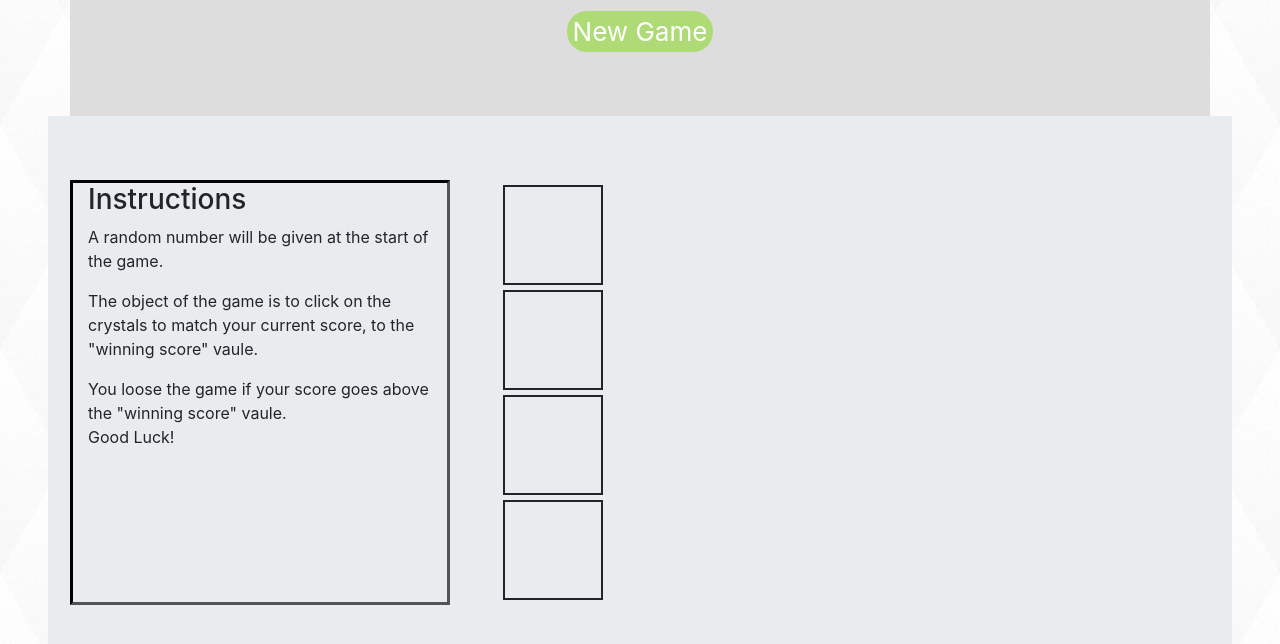
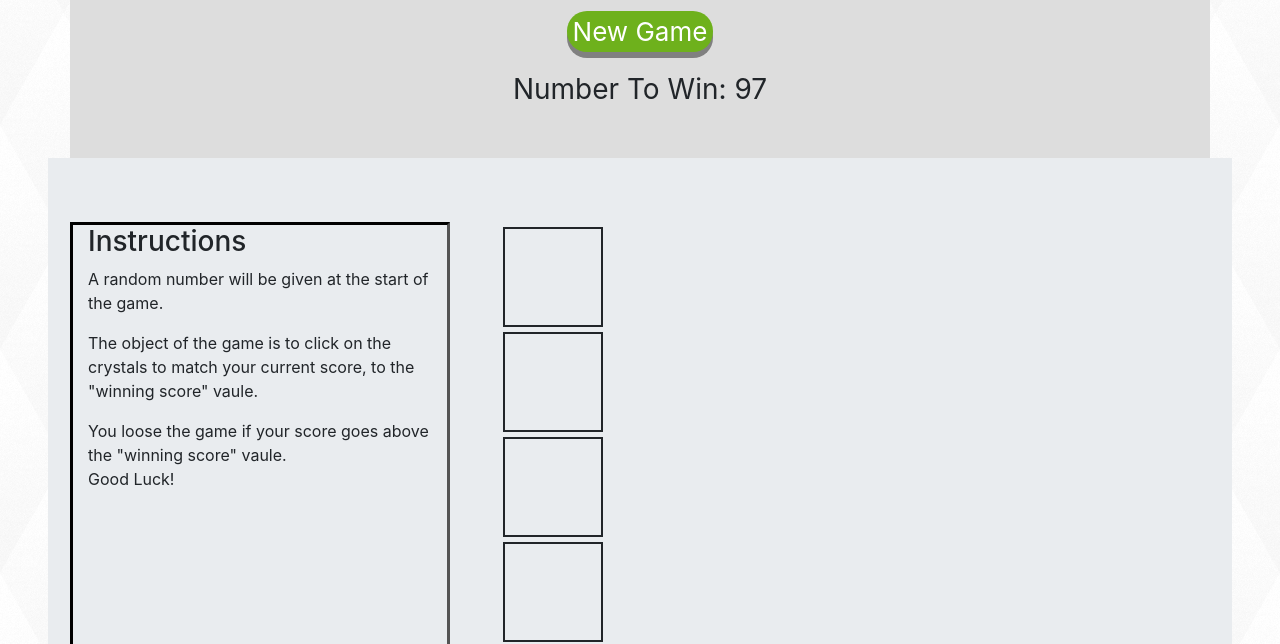
Before and after one commit to EMalley/Unit-4-Game, a plain HTML site: page index.html in a window 1280 px wide. Both pictures are taken after a click on the button "New Game". Shown: the part 99-743 px from the top of the page. Drawn offline with nearby package versions, Linux system fonts and the light colour scheme.

Commit message:
working newGameBtn

```diff
--- a/assets/css/style.css
+++ b/assets/css/style.css
@@ -16,14 +16,24 @@ body {
     border:none;
     border-style:none;
     border-radius: 20px;
-    background-color:#aedb76 ;
+    background-color:#6eb11c ;
     color: #ffffff;
     font-size: 26px;
-    box-shadow: 5px, 10px, #808080;
+    box-shadow: 0 6px #808080;
     margin-top:6px;
     cursor: pointer;
     outline:none;
+}
 
+#newGameBtn:active{
+    transform: translateY(3px);
+    box-shadow: #636262
+}
+
+#result {
+    display: inline;
+    font-size: 28;
+    margin: auto;
 }
 
 .crystals {
@@ -32,6 +42,4 @@ body {
     height: 100px;
     width:100px;
     margin: 5px;
-
-
 }
--- a/assets/javascript/game.js
+++ b/assets/javascript/game.js
@@ -1,35 +1,47 @@
 // execute this after DOM has fully loaded
-$(document).ready(function(){
+$(document).ready(function () {
 
     // load Javascript After Document is ready
     var randomResult;
     var wins;
     var lose;
 
-// Chooses Random Number to reach to win game.
+    // Chooses Random Number to reach to win game. between 19-120
     randomResult = Math.floor(Math.random() * 100 + 20)
-$("#result").html('Number to Win: ' + randomResult);
+    $("#result").html('Number To Win: ' + randomResult);
     console.log(randomResult);
 
-
-// Set connection with 4 crystals and declare random result for a win
+    // Set connection with 4 crystals (between 1-12) and declare random result for a win
     for (var i = 0; i < 4; i++) {
         var random = Math.floor(Math.random() * 12) + 1;
         console.log(random);
         $('.crystalArea').append('<div class="crystals"></div');
+        // assign onclick data to each crystal box
 
     };
+    console.log("--------------------------")
 
-// each crystal needs a randomly generated Number between 1-12
     // crystal score needs to add on to the previous score
+
     // each new game, crystals should reset and be a new vaule between 1-12
-// set winning score between 19-120
+
     // check win === total score
+
     // check loose (goes over Score)
 
     // reset crystal/winning score after win or loose
-$("#newGameBtn").click(function (){
-    random = random;
-    randomResult = randomResult;
+
+    $("#newGameBtn").click(function () {
+        // reset crystals
+        for (var i = 0; i < 4; i++) {
+            var random = Math.floor(Math.random() * 12) + 1;
+            console.log(random);
+            $('.crystalArea').append('<div class="crystals"></div');
+        };
+        // reset Winning Number
+        randomResult = Math.floor(Math.random() * 100 + 20)
+        $("#result").html('Number To Win: ' + randomResult);
+        console.log(randomResult);
+        console.log("--------------------------")
     });
 });
--- a/index.html
+++ b/index.html
@@ -21,7 +21,7 @@
                 <h1>Crystal Collector!</h1>
                 <p><button id="newGameBtn">New Game</button></p>
             </div>
-            <div id="#result"> </div>
+            <div id="result"> </div>
         </div>
     </div>
 
```
Lines whose indentation alone changed are shown as unchanged.
